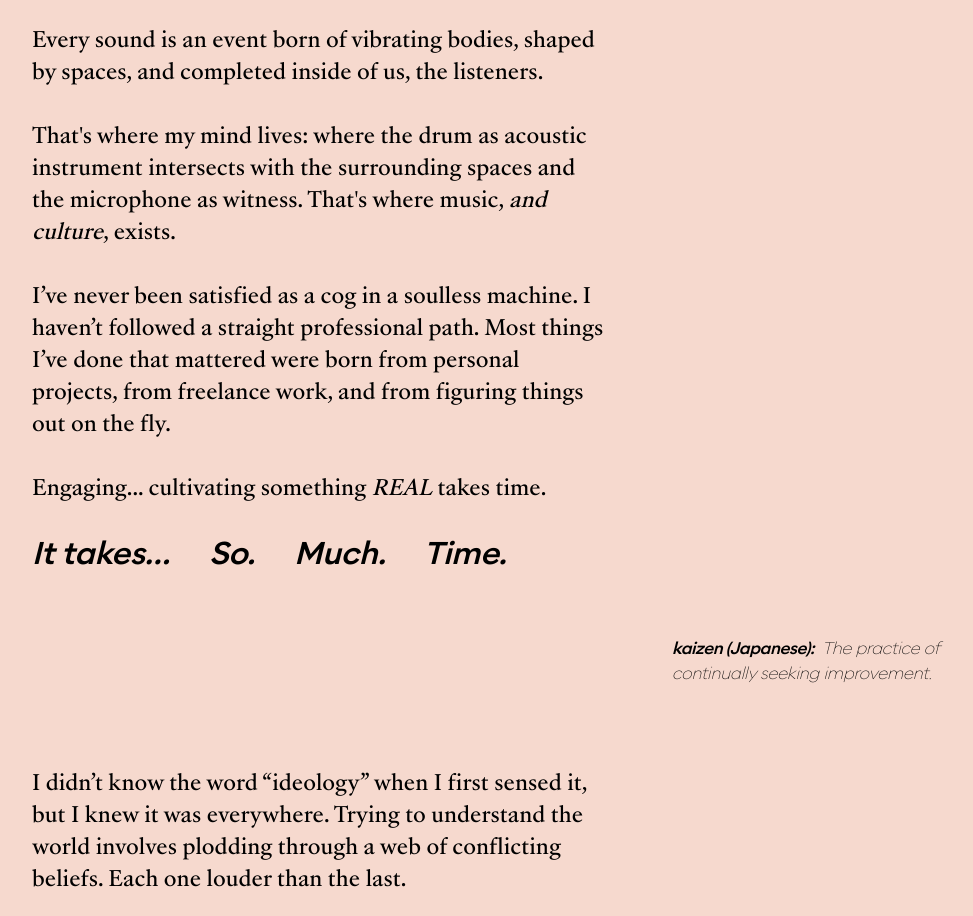
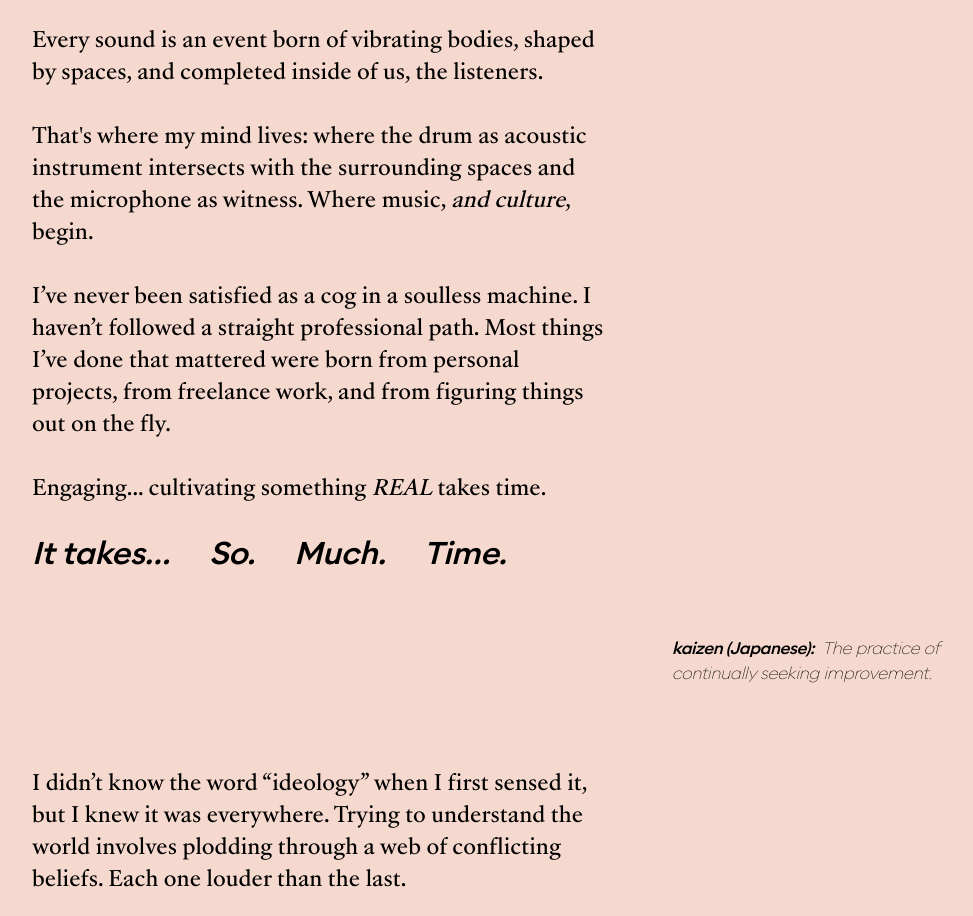
Before and after one commit to Alex-L-Crane/alexcrane-xyz, a Vue app: page /about in a window 1280 px wide. Shown: the part 788-1704 px from the top of the page, without its empty margins (304-1277 px from the left). Built offline with nearby package versions, Linux system fonts and the light colour scheme.

Commit message:
minor text change on about

```diff
--- a/src/views/AboutSection.vue
+++ b/src/views/AboutSection.vue
@@ -32,7 +32,7 @@ import garagePhotoSrcset from '@/assets/images/garage-photo-cropped.png?w=480;80
         </div>
         <div class="prose-col mb-8">
           <p class="body-copy">
-            That's where my mind lives: where the drum as acoustic instrument intersects with the surrounding spaces and the microphone as witness. That's where music, <em>and culture</em>, exists.
+            That's where my mind lives: where the drum as acoustic instrument intersects with the surrounding spaces and the microphone as witness. Where music, <em>and culture</em>, begin.
           </p>
           <p class="body-copy">
             I’ve never been satisfied as a cog in a soulless machine.
```
